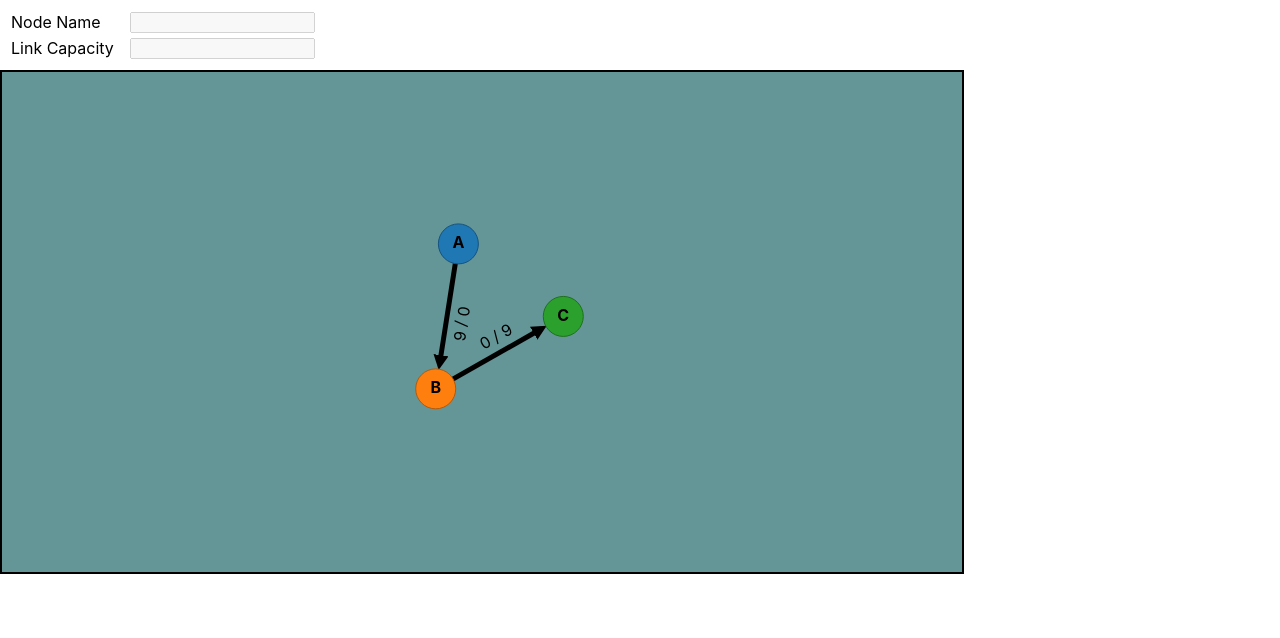
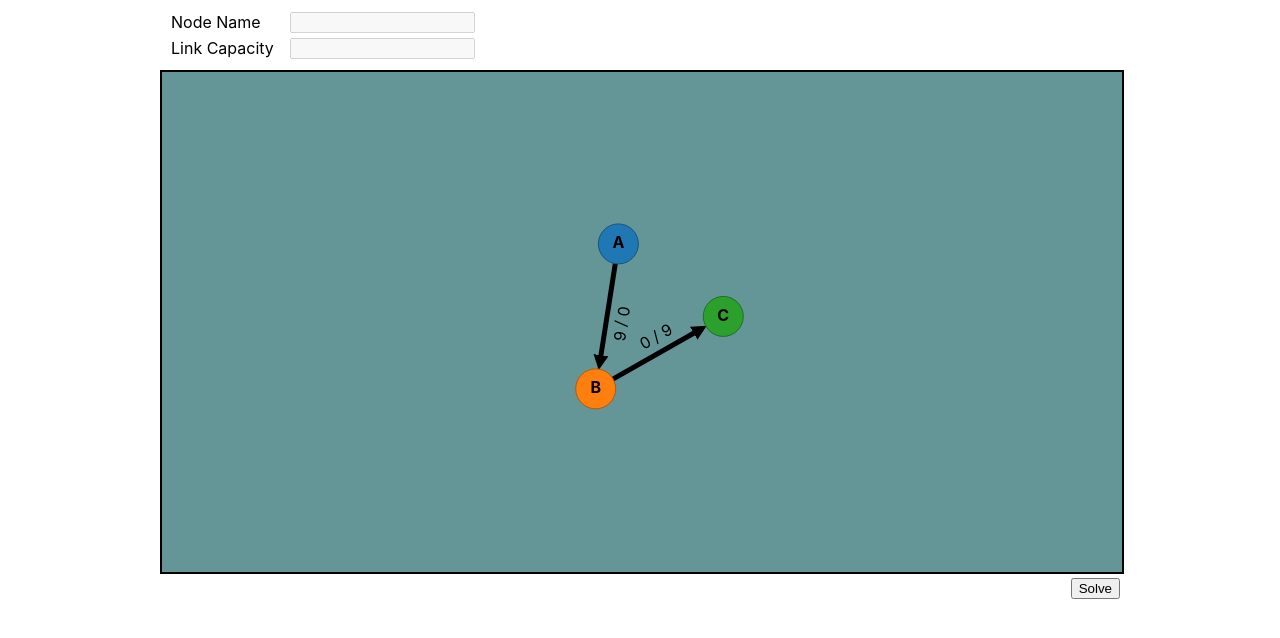
Before and after one commit to TatjanaMerkel/ford-fulkerson-algorithm-app, a React (Create React App) app: page / in a window 1280 px wide. Shown: the top 638 px of the page. Built offline with nearby package versions, Linux system fonts and the light colour scheme.

Commit message:
feat: Add solve button

```diff
--- a/src/components/GraphEditor/GraphEditor.css
+++ b/src/components/GraphEditor/GraphEditor.css
@@ -35,3 +35,12 @@ svg {
 .hidden {
     display: none;
 }
+
+#graph-editor {
+    margin: auto;
+    width: 960px;
+}
+
+button {
+    float: right;
+}
--- a/src/components/GraphEditor/GraphEditor.tsx
+++ b/src/components/GraphEditor/GraphEditor.tsx
@@ -337,7 +337,7 @@ class GraphEditor extends React.Component<Props, State> {
 
     render() {
         return (
-            <div ref={this.divRef}>
+            <div id="graph-editor">
                 <table>
                     <tbody>
                     <tr>
@@ -372,6 +372,10 @@ class GraphEditor extends React.Component<Props, State> {
                     </tr>
                     </tbody>
                 </table>
+
+                <div ref={this.divRef}/>
+
+                <button>Solve</button>
             </div>
         )
     }
```
